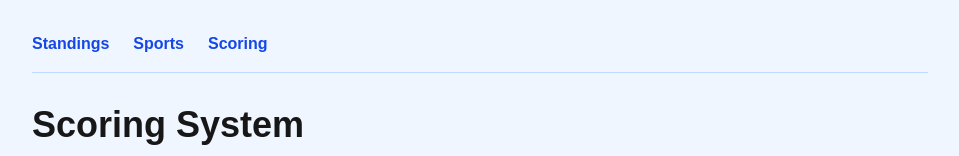
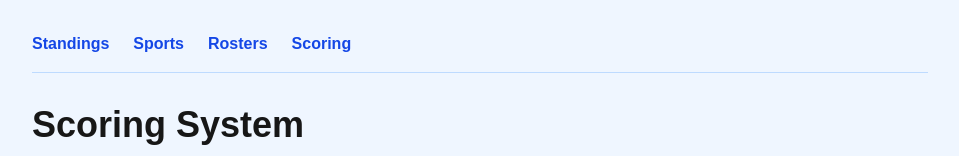
Before and after one commit to dpellerin25-cell/MultiSportFantasy2, a Next.js app in the folder web/: page /scoring in a window 1280 px wide. Shown: the top 156 px of the page, without its empty margins (160-1119 px from the left). Built offline with nearby package versions, Linux system fonts and the light colour scheme.

Commit message:
Add link to Rosters in scoring page

```diff
--- a/web/src/app/scoring/page.tsx
+++ b/web/src/app/scoring/page.tsx
@@ -29,7 +29,12 @@ export default function ScoringPage() {
   >
     Sports
   </Link>
-
+  <Link
+    href="/rosters"
+    className="font-semibold text-blue-700 hover:text-blue-600"
+  >
+    Rosters
+  </Link>
   <Link
     href="/scoring"
     className="font-semibold text-blue-700 hover:text-blue-600"
```
